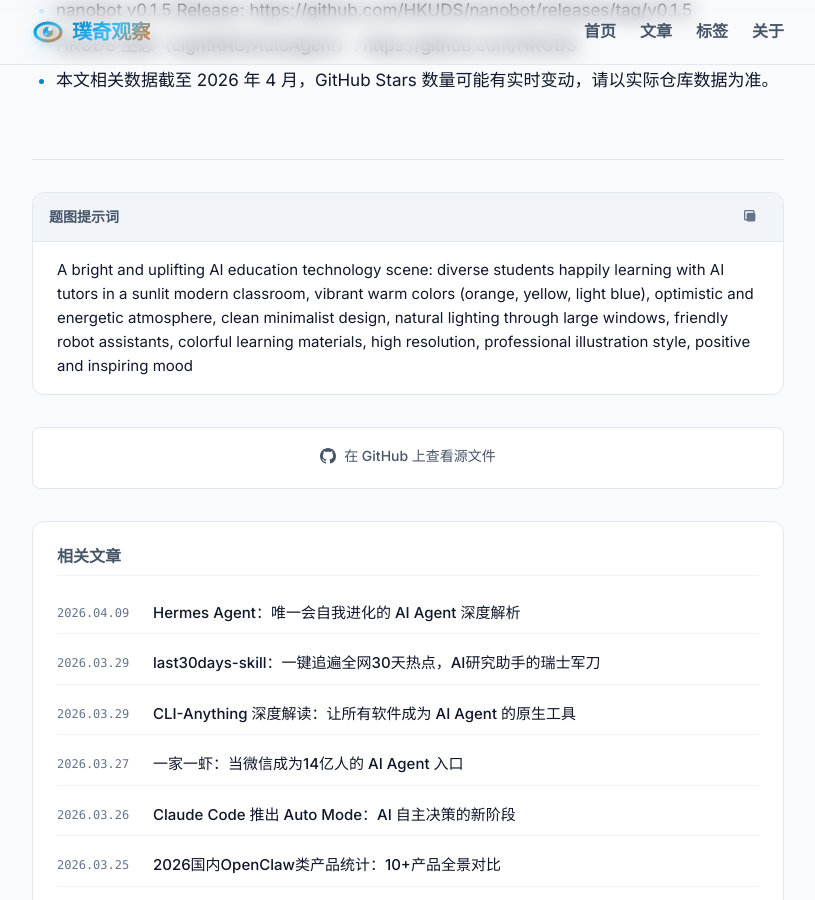
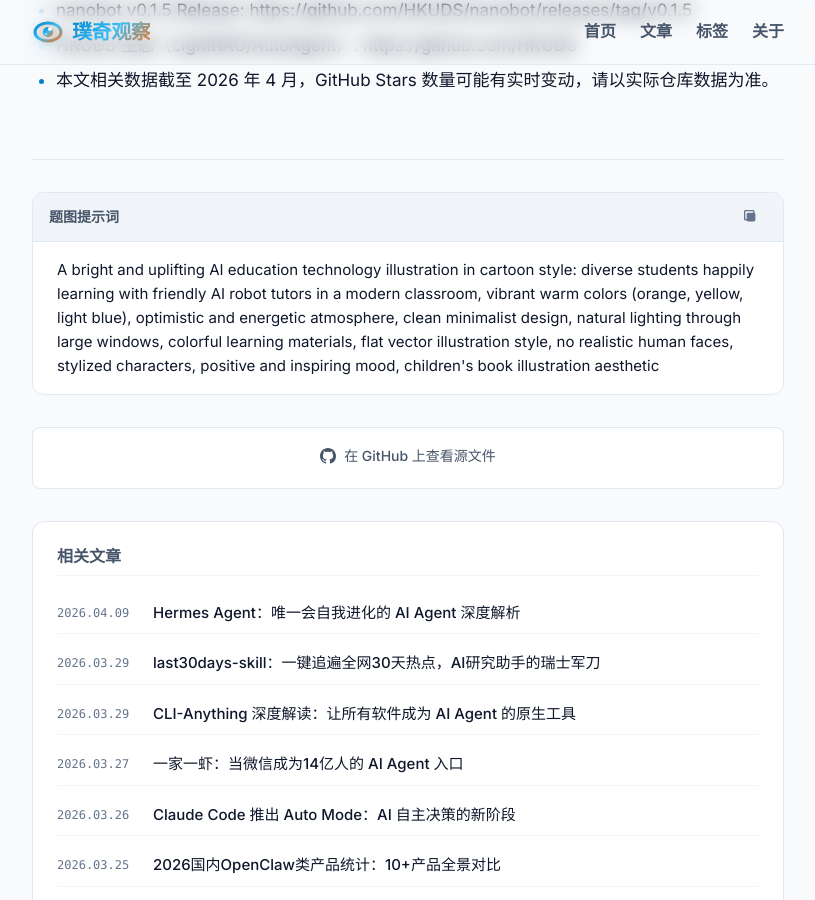
Before and after one commit to zendong/blog, a Jekyll site: the page built from _posts/2026-04-11-deeptutor-nanobot-analysis.md, in a window 1280 px wide and 900 px high, scrolled down 10616 px. Shown: the whole window, without its empty margins (232-1047 px from the left). Built offline with Jekyll 4.4.1, drawn with Linux system fonts in a browser that asks for light colours; some of the changed text lies outside the part shown.

Commit message:
修正：引言更换为叶芝名言 + 配图改为卡通插画风格
- 引言：论语 → 叶芝「教育不是灌满一桶水，而是点燃一把火」
- 配图：写实风格 → 卡通插画风格（flat vector illustration）
- 明确 no realistic human faces，stylized characters
- 图片大小：296.5KB

```diff
--- a/_posts/2026-04-11-deeptutor-nanobot-analysis.md
+++ b/_posts/2026-04-11-deeptutor-nanobot-analysis.md
@@ -11,11 +11,11 @@
   - 开源项目
   - 璞奇 app
 layout: post
-image_prompt: "A bright and uplifting AI education technology scene: diverse students happily learning with AI tutors in a sunlit modern classroom, vibrant warm colors (orange, yellow, light blue), optimistic and energetic atmosphere, clean minimalist design, natural lighting through large windows, friendly robot assistants, colorful learning materials, high resolution, professional illustration style, positive and inspiring mood"
+image_prompt: "A bright and uplifting AI education technology illustration in cartoon style: diverse students happily learning with friendly AI robot tutors in a modern classroom, vibrant warm colors (orange, yellow, light blue), optimistic and energetic atmosphere, clean minimalist design, natural lighting through large windows, colorful learning materials, flat vector illustration style, no realistic human faces, stylized characters, positive and inspiring mood, children's book illustration aesthetic"
 image_prompt_file: "assets/prompt/2026-04-11/2026-04-11-deeptutor-nanobot.txt"
 ---
 
-> "工欲善其事，必先利其器。" — 《论语·卫灵公》
+> "教育不是灌满一桶水，而是点燃一把火。" — 叶芝（William Butler Yeats）
 
 ![首图](https://blog.zendong.com.cn/assets/images/2026/2026-04-11-deeptutor-nanobot.png)
 
--- a/assets/prompt/2026-04-11/2026-04-11-deeptutor-nanobot.txt
+++ b/assets/prompt/2026-04-11/2026-04-11-deeptutor-nanobot.txt
@@ -2,4 +2,4 @@
 # 生成日期：2026-04-11
 # 图片用途：文章首图
 
-A bright and uplifting AI education technology scene: diverse students happily learning with AI tutors in a sunlit modern classroom, vibrant warm colors (orange, yellow, light blue), optimistic and energetic atmosphere, clean minimalist design, natural lighting through large windows, friendly robot assistants, colorful learning materials, high resolution, professional illustration style, positive and inspiring mood
+A bright and uplifting AI education technology illustration in cartoon style: diverse students happily learning with friendly AI robot tutors in a modern classroom, vibrant warm colors (orange, yellow, light blue), optimistic and energetic atmosphere, clean minimalist design, natural lighting through large windows, colorful learning materials, flat vector illustration style, no realistic human faces, stylized characters, positive and inspiring mood, children's book illustration aesthetic
```
Also changed, not shown: assets/images/2026/2026-04-11-deeptutor-nanobot.png.
